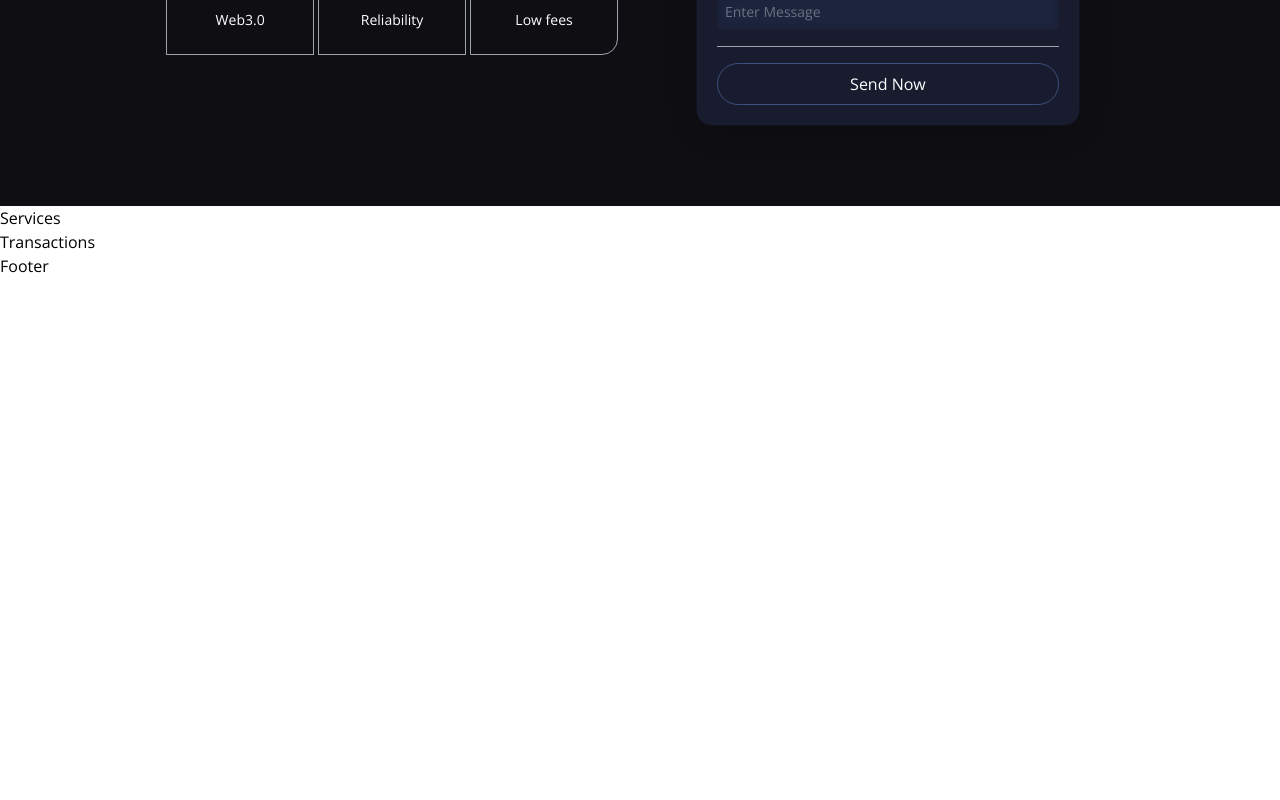
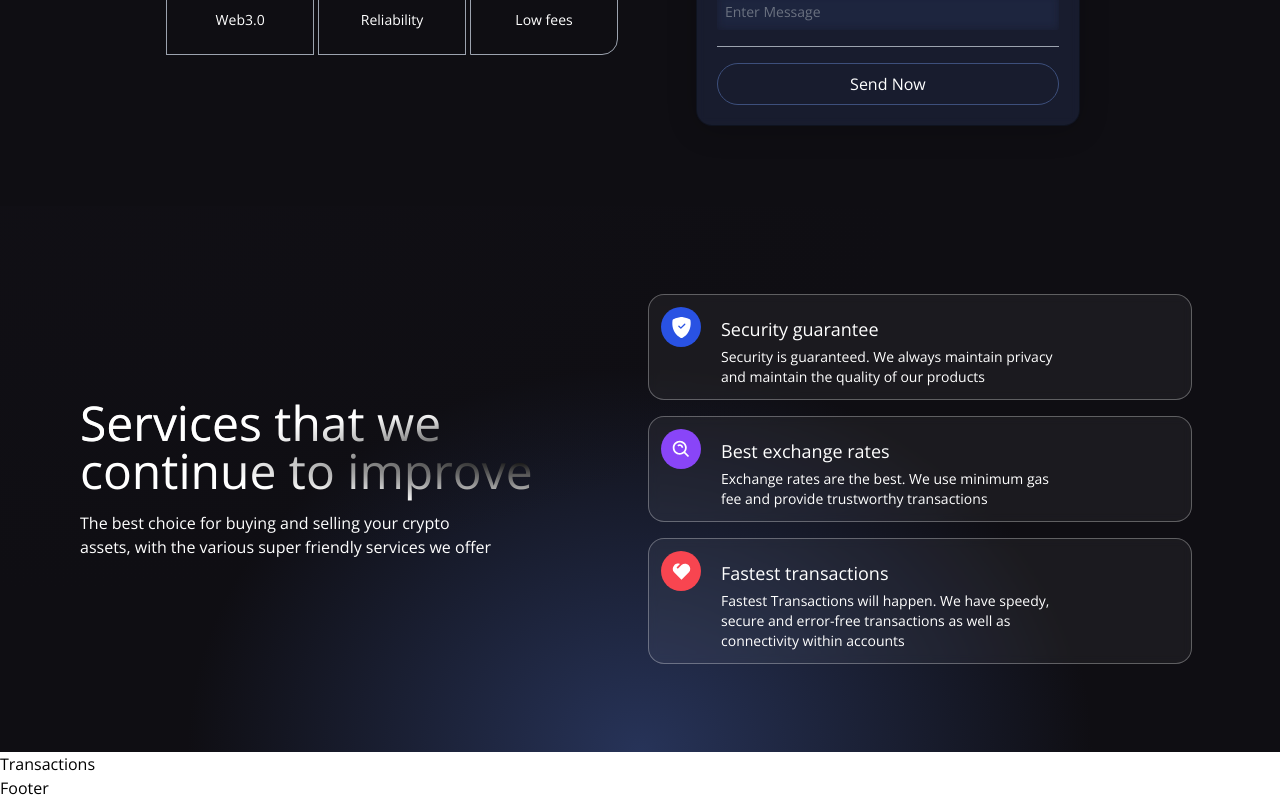
Before and after one commit to Ashuu02/Krypt, a React (Vite) app: page / in a window 1280 px wide. Shown: the part 543-1343 px from the top of the page. Before the commit the page ends 821 px from the top, so only its background shows below. Built offline with nearby package versions, Linux system fonts and the light colour scheme.

Commit message:
service file updated

```diff
--- a/src/components/Services.jsx
+++ b/src/components/Services.jsx
@@ -1,10 +1,59 @@
-import {BSShieldFillCheck} from 'react'
+import React from "react";
+import { BsShieldFillCheck } from "react-icons/bs";
+import { BiSearchAlt } from "react-icons/bi";
+import { RiHeart2Fill } from "react-icons/ri";
 
+const ServiceCard = ({ color, title, icon, subtitle }) => (
+  <div className="flex flex-row justify-start items-start white-glassmorphism p-3 m-2 cursor-pointer hover:shadow-xl">
+    <div
+      className={`w-10 h-10 rounded-full flex justify-center items-center ${color}`}
+    >
+      {icon}
+    </div>
+    <div className="ml-5 flex flex-col flex-1">
+      <h3 className="mt-2 text-white text-lg">{title}</h3>
+      <p className="mt-1 text-white text-sm md:w-9/12">{subtitle}</p>
+    </div>
+  </div>
+);
 
-const Services =()=>{
-    return(
-        <h1>Services</h1>
-    );
-}
+const Services = () => (
+  <div className="flex w-full justify-center items-center gradient-bg-services">
+    <div className="flex mf:flex-row flex-col items-center justify-between md:p-20 py-12 px-4">
+      <div className="flex-1 flex flex-col justify-start items-start">
+        <h1 className="text-white text-3xl sm:text-5xl py-2 text-gradient ">
+          Services that we
+          <br />
+          continue to improve
+        </h1>
+        <p className="text-left my-2 text-white font-light md:w-9/12 w-11/12 text-base">
+          The best choice for buying and selling your crypto assets, with the
+          various super friendly services we offer
+        </p>
+      </div>
+
+      <div className="flex-1 flex flex-col justify-start items-center">
+        <ServiceCard
+          color="bg-[#2952E3]"
+          title="Security guarantee"
+          icon={<BsShieldFillCheck fontSize={21} className="text-white" />}
+          subtitle="Security is guaranteed. We always maintain privacy and maintain the quality of our products"
+        />
+        <ServiceCard
+          color="bg-[#8945F8]"
+          title="Best exchange rates"
+          icon={<BiSearchAlt fontSize={21} className="text-white" />}
+          subtitle="Exchange rates are the best. We use minimum gas fee and provide trustworthy transactions"
+        />
+        <ServiceCard
+          color="bg-[#F84550]"
+          title="Fastest transactions"
+          icon={<RiHeart2Fill fontSize={21} className="text-white" />}
+          subtitle="Fastest Transactions will happen. We have speedy, secure and error-free transactions as well as connectivity within accounts"
+        />
+      </div>
+    </div>
+  </div>
+);
 
 export default Services;
--- a/src/components/Transactions.jsx
+++ b/src/components/Transactions.jsx
@@ -1,3 +1,8 @@
+import { useContext, React } from "react";
+import { TransactionContext } from "../context/TransactionContext";
+import dummyData from "../../utils/dummyData";
+
+
 const Transactions =()=>{
     return(
         <h1>Transactions</h1>
--- /dev/null
+++ b/utils/dummyData.js
@@ -0,0 +1,57 @@
+
+export default [
+    {
+      id: 1,
+      url: "https://metro.co.uk/wp-content/uploads/2015/05/pokemon_crying.gif?quality=90&strip=all&zoom=1&resize=500%2C284",
+      message: "",
+      timestamp: "12/21/2021, 4:33:21 PM",
+      addressFrom: "0xCF8e569A97C423952DdFf902375C7C76549A6A90",
+      amount: "0.01",
+      addressTo: "0x8aa395Ab97837576aF9cd6946C79024ef1acfdbE",
+    },
+    {
+      id: 2,
+      url: "https://media4.popsugar-assets.com/files/2013/11/07/832/n/1922398/eb7a69a76543358d_28.gif",
+      message: "",
+      timestamp: "12/21/2021, 4:33:21 PM",
+      addressFrom: "0xCF8e569A97C423952DdFf902375C7C76549A6A90",
+      amount: "0.01",
+      addressTo: "0x8aa395Ab97837576aF9cd6946C79024ef1acfdbE",
+    },
+    {
+      id: 3,
+      url: "https://acegif.com/wp-content/uploads/gif-shaking-head-38.gif",
+      message: "",
+      timestamp: "12/21/2021, 4:33:21 PM",
+      addressFrom: "0xCF8e569A97C423952DdFf902375C7C76549A6A90",
+      amount: "0.01",
+      addressTo: "0x8aa395Ab97837576aF9cd6946C79024ef1acfdbE",
+    },
+    {
+      id: 4,
+      url: "https://i.pinimg.com/originals/68/a0/9e/68a09e774e98242871c2db0f99307420.gif",
+      message: "",
+      timestamp: "12/21/2021, 4:33:21 PM",
+      addressFrom: "0xCF8e569A97C423952DdFf902375C7C76549A6A90",
+      amount: "0.01",
+      addressTo: "0x8aa395Ab97837576aF9cd6946C79024ef1acfdbE",
+    },
+    {
+      id: 5,
+      url: "https://i.pinimg.com/originals/73/d3/a1/73d3a14d212314ab1f7268b71d639c15.gif",
+      message: "",
+      timestamp: "12/21/2021, 4:33:21 PM",
+      addressFrom: "0xCF8e569A97C423952DdFf902375C7C76549A6A90",
+      amount: "0.01",
+      addressTo: "0x8aa395Ab97837576aF9cd6946C79024ef1acfdbE",
+    },
+    {
+      id: 6,
+      url: "https://www.omnisend.com/blog/wp-content/uploads/2016/09/funny-gifs-9.gif",
+      message: "",
+      timestamp: "12/21/2021, 4:33:21 PM",
+      addressFrom: "0xCF8e569A97C423952DdFf902375C7C76549A6A90",
+      amount: "0.01",
+      addressTo: "0x8aa395Ab97837576aF9cd6946C79024ef1acfdbE",
+    },
+  ];
```
